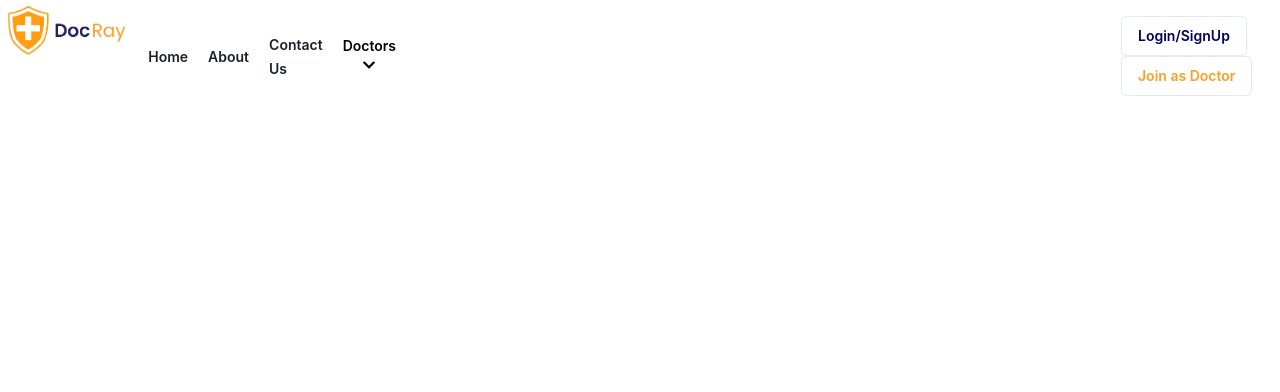
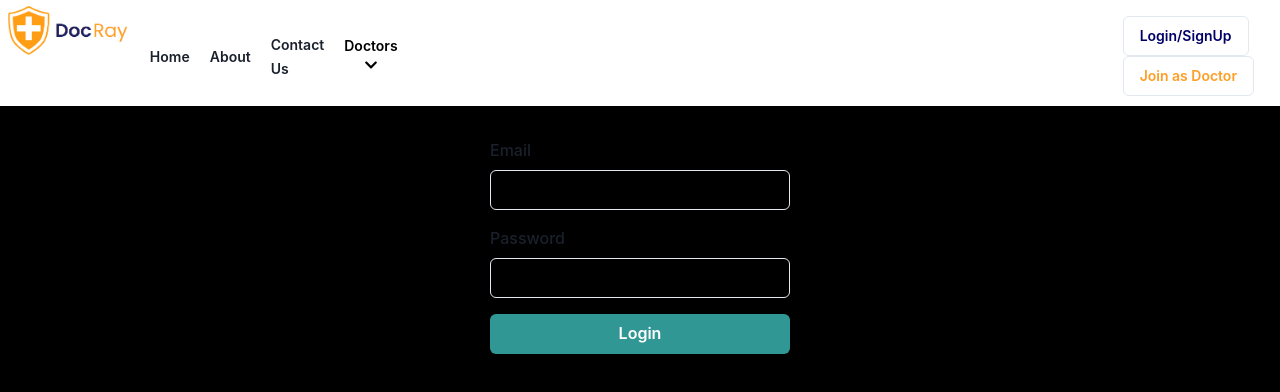
Before and after one commit to UsamaGhazan/DOCRAY, a React (Create React App) app in the folder frontend/: page /login in a window 1280 px wide. Shown: the top 392 px of the page. Built offline with nearby package versions, Linux system fonts and the light colour scheme.

Commit message:
Login functionality added

```diff
--- a/frontend/src/App.js
+++ b/frontend/src/App.js
@@ -15,7 +15,7 @@ import {
 import HomeScreen from './Screens/HomeScreen';
 import DoctorsListScreen from './Screens/DoctorsListScreen';
 import DoctorDetailScreen from './Screens/DoctorDetailScreen';
-import BookAppointmentScreen from './Screens/BookAppointmentScreen';
+import PatientLoginScreen from './Screens/PatientLoginScreen';
 import { ColorModeSwitcher } from './ColorModeSwitcher';
 import Navbar from './Components/Navbar';
 
@@ -28,11 +28,7 @@ function App() {
           <Route path="/" element={<HomeScreen />} />={' '}
           <Route path="/doctors" element={<DoctorsListScreen />} />={' '}
           <Route path="/doctors/:id" element={<DoctorDetailScreen />} />={' '}
-          <Route
-            path="/doctors/bookdoc/:id"
-            element={<BookAppointmentScreen />}
-          />
-          ={' '}
+          <Route path="/login" element={<PatientLoginScreen />} />={' '}
         </Routes>
       </main>
     </BrowserRouter>
--- a/frontend/src/Components/Navbar.js
+++ b/frontend/src/Components/Navbar.js
@@ -1,4 +1,7 @@
 import React from 'react';
+import { useDispatch, useSelector } from 'react-redux';
+import { useNavigate } from 'react-router-dom';
+import { logout } from '../Features/PatientFeature/loginPatientSlice';
 import {
   Box,
   Button,
@@ -16,6 +19,14 @@ import DoctorOptions from './DoctorOptions';
 import { Link as RouterLink } from 'react-router-dom';
 
 const Navbar = () => {
+  const dispatch = useDispatch();
+  const navigate = useNavigate();
+  const patientLogin = useSelector(store => store.patientLogin);
+  const { patientInfo } = patientLogin;
+  const logoutHandler = () => {
+    dispatch(logout());
+  };
+
   return (
     <>
       <HStack
@@ -36,17 +47,17 @@ const Navbar = () => {
           <ul>
             <li>
               <Link as={RouterLink} to="/" fontSize="sm">
-                Home{' '}
+                Home
               </Link>
             </li>
             <li>
               <Link as={RouterLink} to="/about" fontSize="sm">
-                About{' '}
+                About
               </Link>
             </li>
             <li>
               <Link as={RouterLink} to="/contact" fontSize="sm">
-                Contact Us{' '}
+                Contact Us
               </Link>
             </li>
             <li>
@@ -60,8 +71,28 @@ const Navbar = () => {
               </div>
             </li>
           </ul>
+          {patientInfo ? (
+            <Box
+              ml="800px"
+              mt="16px"
+              border="2px solid #000066"
+              _hover={{ cursor: 'pointer' }}
+            >
+              <Menu>
+                <MenuButton as={Box} p="2">
+                  {patientInfo.name}
+                </MenuButton>
+                <MenuList>
+                  <MenuItem>Profile</MenuItem>
+                  <MenuItem onClick={logoutHandler}>Logout</MenuItem>
+                </MenuList>
+              </Menu>
+            </Box>
+          ) : (
             <Box className="navBtns">
               <Button
+                as={RouterLink}
+                to="/login"
                 variant="outline"
                 size="md"
                 color="brand.60"
@@ -79,6 +110,7 @@ const Navbar = () => {
                 Join as Doctor
               </Button>
             </Box>
+          )}
         </Box>
       </HStack>
     </>
--- /dev/null
+++ b/frontend/src/Features/PatientFeature/loginPatientSlice.js
@@ -0,0 +1,68 @@
+import { createAsyncThunk, createSlice } from '@reduxjs/toolkit';
+import axios from 'axios';
+
+export const login = createAsyncThunk(
+  'loginUser',
+  async ({ email, password }, thunkAPI) => {
+    try {
+      // specifying the content type of the request payload as JSON
+      const config = {
+        headers: {
+          // 'Access-Control-Allow-Origin': '*',
+          'Content-Type': 'application/json',
+        },
+      };
+      const { data } = await axios.post(
+        `/api/patients/login`,
+        { email, password },
+        config
+      );
+      //Setting User data to local storage which we are getting from backend
+      localStorage.setItem('patientInfo', JSON.stringify(data));
+      return data;
+    } catch (error) {
+      const newError =
+        error.response && error.response.data.message
+          ? error.response.data.message
+          : error.message;
+      //This will end up in rejected section as payload... just error return karny sy fulfilled action run hora tha
+      return thunkAPI.rejectWithValue(newError);
+    }
+  }
+);
+
+const initialState = {};
+
+export const loginPatientSlice = createSlice({
+  name: 'patientLogin',
+  initialState,
+  reducers: {
+    logout: (state, action) => {
+      localStorage.removeItem('patientInfo');
+      return {};
+    },
+  },
+  extraReducers: {
+    [login.pending]: () => {
+      return {
+        loading: true,
+      };
+    },
+
+    [login.fulfilled]: (state, action) => {
+      return {
+        loading: false,
+        patientInfo: action.payload,
+      };
+    },
+
+    [login.rejected]: (state, action) => {
+      return {
+        loading: false,
+        error: action.payload,
+      };
+    },
+  },
+});
+export const { logout } = loginPatientSlice.actions;
+export default loginPatientSlice.reducer;
--- /dev/null
+++ b/frontend/src/Screens/PatientLoginScreen.js
@@ -0,0 +1,83 @@
+import React, { useState, useEffect } from 'react';
+import { Link, useLocation, useNavigate } from 'react-router-dom';
+import { useDispatch, useSelector } from 'react-redux';
+import { login } from '../Features/PatientFeature/loginPatientSlice';
+import {
+  Box,
+  Button,
+  FormControl,
+  FormLabel,
+  Input,
+  Alert,
+  AlertIcon,
+  AlertTitle,
+  AlertDescription,
+  Spinner,
+} from '@chakra-ui/react';
+
+const PatientLoginScreen = () => {
+  const [email, setEmail] = useState('');
+  const [password, setPassword] = useState('');
+  const dispatch = useDispatch();
+  const location = useLocation();
+  const navigate = useNavigate();
+  // for redirecting the user to a specific page after a login
+  const redirect = location.search ? location.search.split('=')[1] : '/';
+
+  const patientLogin = useSelector(store => store.patientLogin);
+  const { loading, error, patientInfo } = patientLogin;
+
+  useEffect(() => {
+    if (patientInfo && redirect === '/') {
+      navigate('/');
+    } else if (patientInfo && redirect) {
+      navigate(`/${redirect}`);
+    }
+  }, [patientInfo, navigate, redirect]);
+
+  const handleLogin = e => {
+    e.preventDefault();
+    dispatch(login({ email, password }));
+  };
+
+  return (
+    <Box
+      display="flex"
+      justifyContent="center"
+      height="100vh"
+      padding="2rem"
+      bg="black"
+    >
+      {loading && <Spinner />}
+
+      <Box width="300px">
+        <FormControl marginBottom="1rem">
+          <FormLabel>Email</FormLabel>
+          <Input
+            type="email"
+            value={email}
+            onChange={e => setEmail(e.target.value)}
+          />
+        </FormControl>
+        <FormControl marginBottom="1rem">
+          <FormLabel>Password</FormLabel>
+          <Input
+            type="password"
+            value={password}
+            onChange={e => setPassword(e.target.value)}
+          />
+        </FormControl>
+        <Button
+          colorScheme="teal"
+          onClick={handleLogin}
+          marginBottom="1rem"
+          width="100%"
+        >
+          Login
+        </Button>
+      </Box>
+    </Box>
+  );
+};
+
+export default PatientLoginScreen;
--- a/frontend/src/store.js
+++ b/frontend/src/store.js
@@ -1,9 +1,23 @@
 import { configureStore } from '@reduxjs/toolkit';
 import doctorListReducer from './Features/DoctorFeature/doctorListSlice';
 import doctorDetailReducer from './Features/DoctorFeature/doctorDetailSlice';
+import loginPatientReducer from './Features/PatientFeature/loginPatientSlice';
+
+const patientInfoFromStorage = localStorage.getItem('userInfo')
+  ? JSON.parse(localStorage.getItem('patientInfo'))
+  : null;
+
+const initialState = {
+  patientLogin: {
+    patientInfo: patientInfoFromStorage,
+  },
+};
+
 export const store = configureStore({
   reducer: {
     doctorList: doctorListReducer,
     doctorDetails: doctorDetailReducer,
+    patientLogin: loginPatientReducer,
   },
+  preloadedState: initialState,
 });
```
Lines whose indentation alone changed are shown as unchanged.
